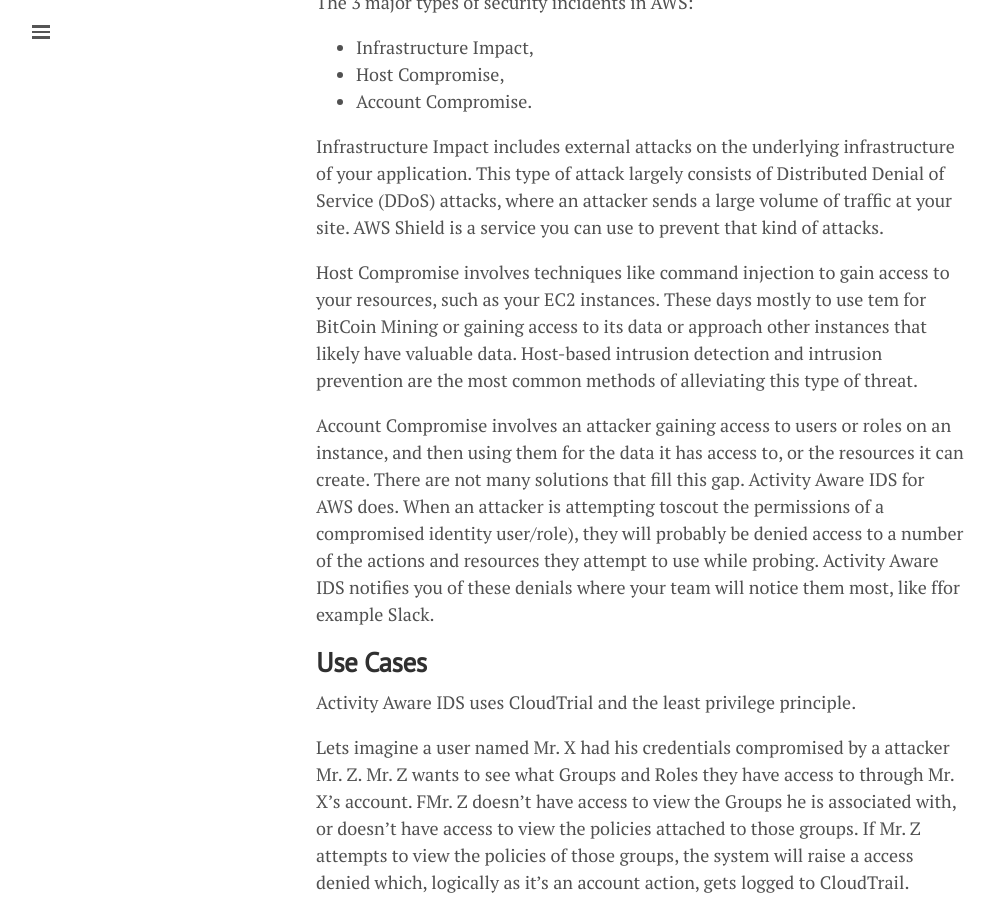
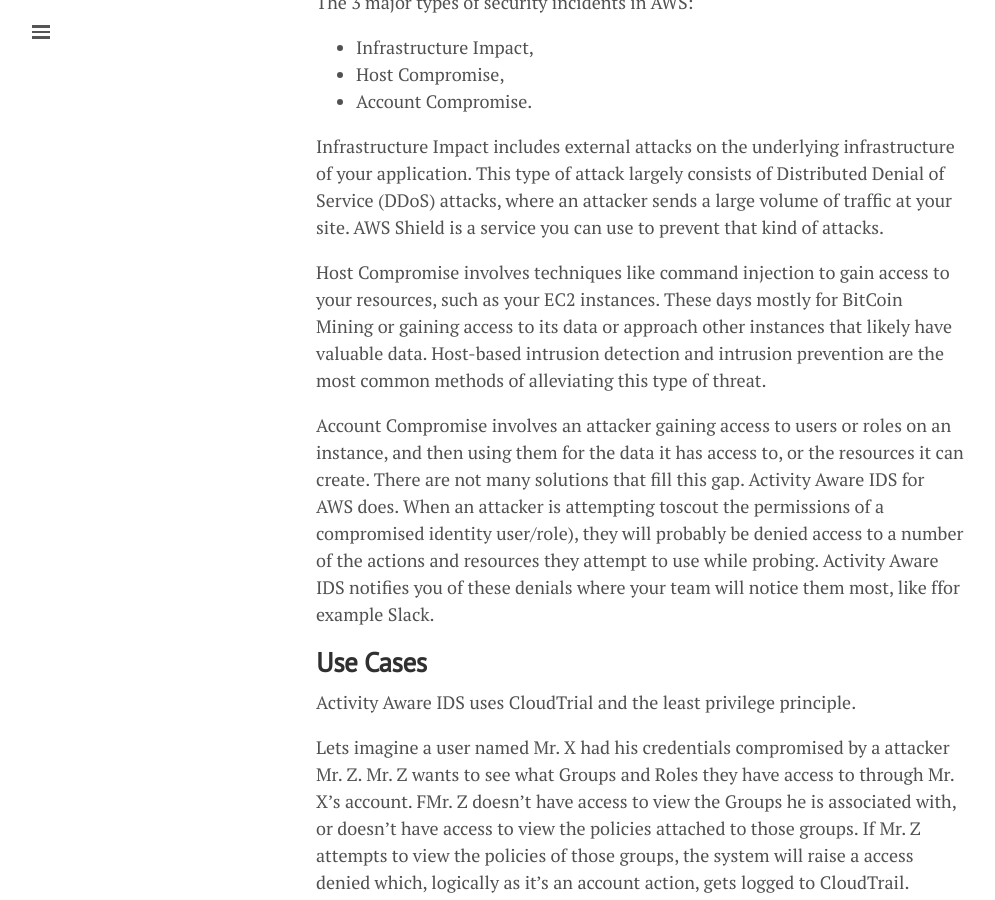
Before and after one commit to lgeurts/lgeurts.github.io, a Jekyll site: the page built from _posts/2021-11-02-activity-aware-ids-for-aws.md, in a window 1280 px wide and 900 px high, scrolled down 1212 px. Shown: the whole window, without its empty margins (0-995 px from the left). Built offline with Jekyll 4.4.1, drawn with Linux system fonts in a browser that asks for light colours; nearby versions of some CDN libraries; comment, search, counter and statistics services are not loaded.

Commit message:
Update 2021-11-02-activity-aware-ids-for-aws.md

```diff
--- a/_posts/2021-11-02-activity-aware-ids-for-aws.md
+++ b/_posts/2021-11-02-activity-aware-ids-for-aws.md
@@ -30,7 +30,7 @@
 
 Infrastructure Impact includes external attacks on the underlying infrastructure of your application. This type of attack largely consists of Distributed Denial of Service (DDoS) attacks, where an attacker sends a large volume of traffic at your site. AWS Shield is a service you can use to prevent that kind of attacks.
 
-Host Compromise involves techniques like command injection to gain access to your resources, such as your EC2 instances. These days mostly to use tem for BitCoin Mining or gaining access to its data or approach other instances that likely have valuable data. Host-based intrusion detection and intrusion prevention are the most common methods of alleviating this type of threat.
+Host Compromise involves techniques like command injection to gain access to your resources, such as your EC2 instances. These days mostly for BitCoin Mining or gaining access to its data or approach other instances that likely have valuable data. Host-based intrusion detection and intrusion prevention are the most common methods of alleviating this type of threat.
 
 Account Compromise involves an attacker gaining access to users or roles on an instance, and then using them for the data it has access to, or the resources it can create.
 There are not many solutions that fill this gap. Activity Aware IDS for AWS does.
```
